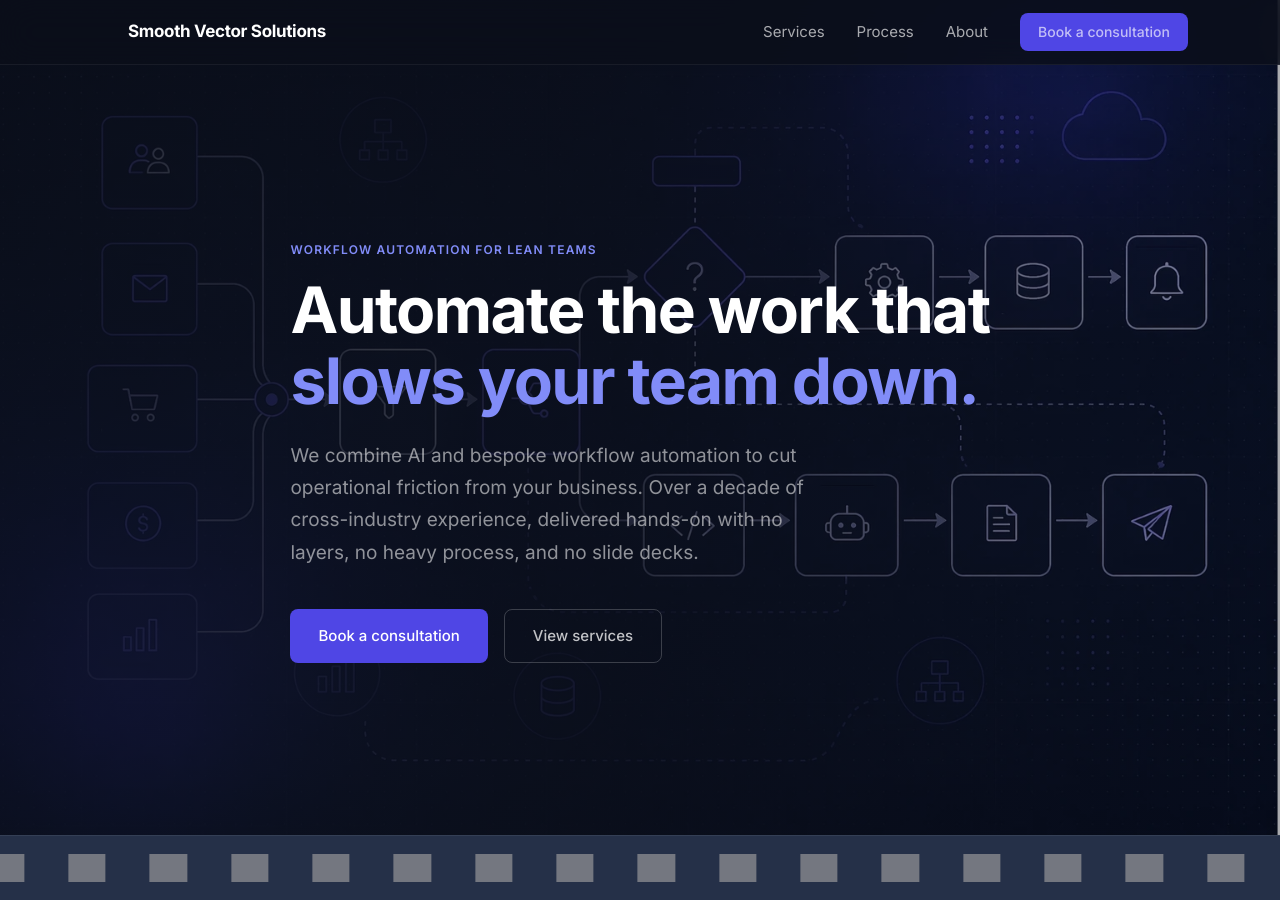
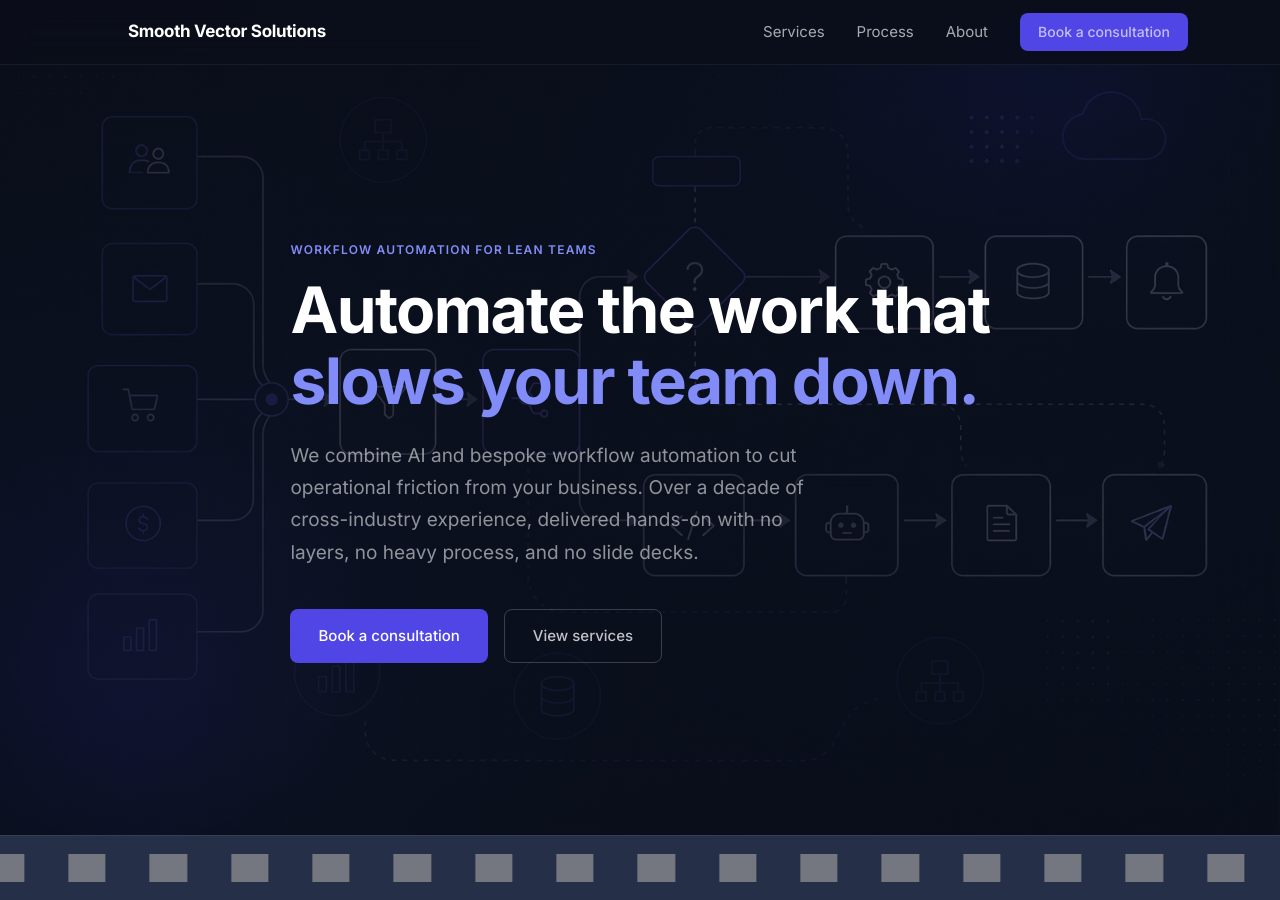
Before and after one commit to Smooth-Vector/smooth-vector, a Jekyll site: the page built from index.html, in a window 1280 px wide and 900 px high. Built offline with Jekyll 4.4.1, drawn with Linux system fonts in a browser that asks for light colours; grey boxes are pictures that could not be loaded.

Commit message:
bg adjustments

```diff
--- a/assets/css/main.css
+++ b/assets/css/main.css
@@ -273,7 +273,11 @@ nav {
   min-height: 0;
   display: flex;
   align-items: center;
-  background: url('/assets/images/bgimage-sv.webp') center center / cover no-repeat;
+  background-image: url('../images/bgimage-sv.webp');
+  background-position: center center;
+  background-size: cover;
+  background-repeat: no-repeat;
+  background-color: var(--dark);
   position: relative;
   overflow: hidden;
   padding: 8rem 0 4rem;
@@ -283,7 +287,7 @@ nav {
   content: '';
   position: absolute;
   inset: 0;
-  background: linear-gradient(to right, rgba(11, 15, 26, 0.82) 45%, rgba(11, 15, 26, 0.35) 100%);
+  background: linear-gradient(to right, rgba(11, 15, 26, 0.82) 45%, rgba(11, 15, 26, 0.75) 100%);
 }
 
 .hero::after {
```
